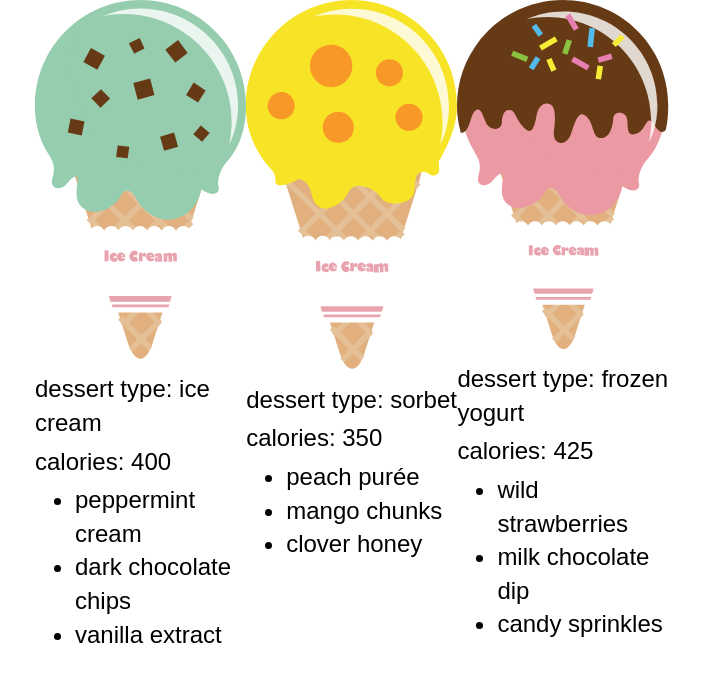
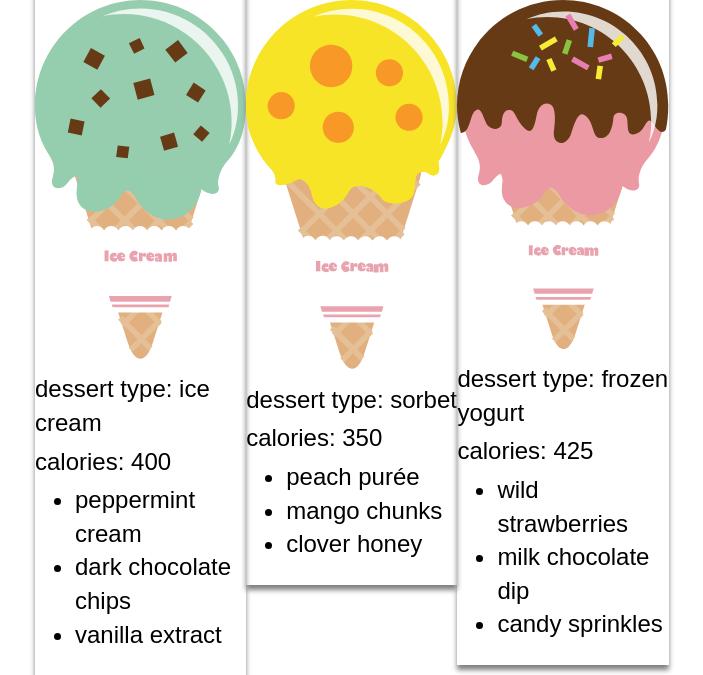
Before and after one commit to smccrindle/comp1073-10, a plain HTML site: page index.html in a window 1280 px wide. Shown: the part 380-1055 px from the top of the page, without its empty margins (285-988 px from the left). Drawn offline with Linux system fonts and the light colour scheme.

Commit message:
Adding some box shadows

```diff
--- a/css/styles.css
+++ b/css/styles.css
@@ -31,6 +31,7 @@ header p {
 section article {
   width: 33%;
   float: left;
+	box-shadow: 0 5px 5px grey;
 }
 
 section p {
```
